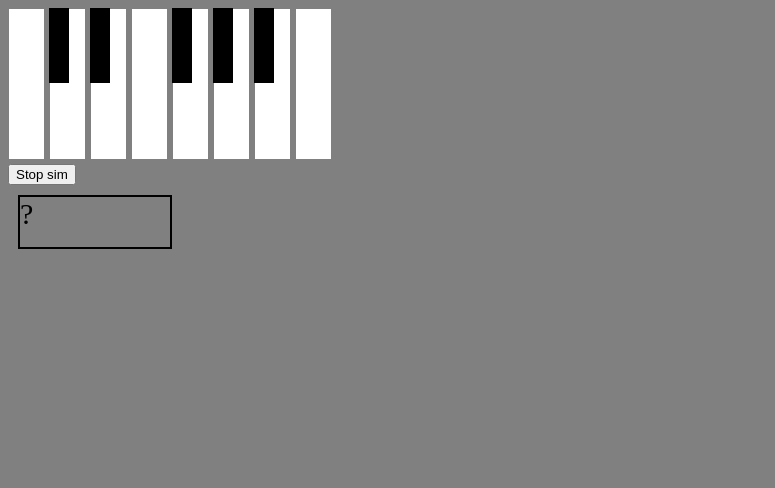
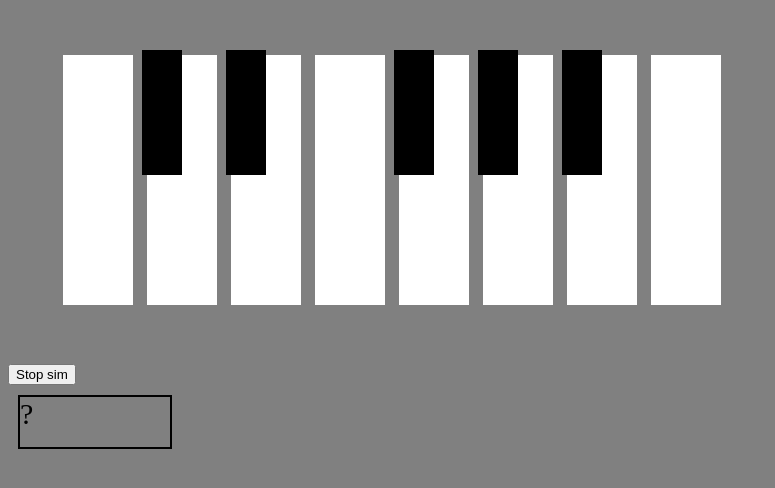
Before and after one commit to DZGoldman/Bounce, a website: page public/index.html in a window 1280 px wide. Shown: the whole page, without its empty margins (0-775 px from the left). Drawn offline with nearby package versions, Linux system fonts and the light colour scheme.

Commit message:
style touch ups

```diff
--- a/public/style.css
+++ b/public/style.css
@@ -15,19 +15,22 @@ margin: 10px;
 font-size: 30px;
 }
 
+#piano-container{
+  margin: 50px;
+}
 .white-button{
   background-color: white;
-  width: 35px;
-  height: 150px;
-  margin: 1px;
+  width: 70px;
+  height: 250px;
+  margin: 5px;
   display: inline-block;
 
 }
 
 .black-button{
   background-color: black;
-  width:20px;
-  height: 75px;
+  width:40px;
+  height: 125px;
   z-index: 2;
   display: inline-block;
   position: absolute;
```
Also changed, not shown: public/worlds.js (+10 -2 lines).
